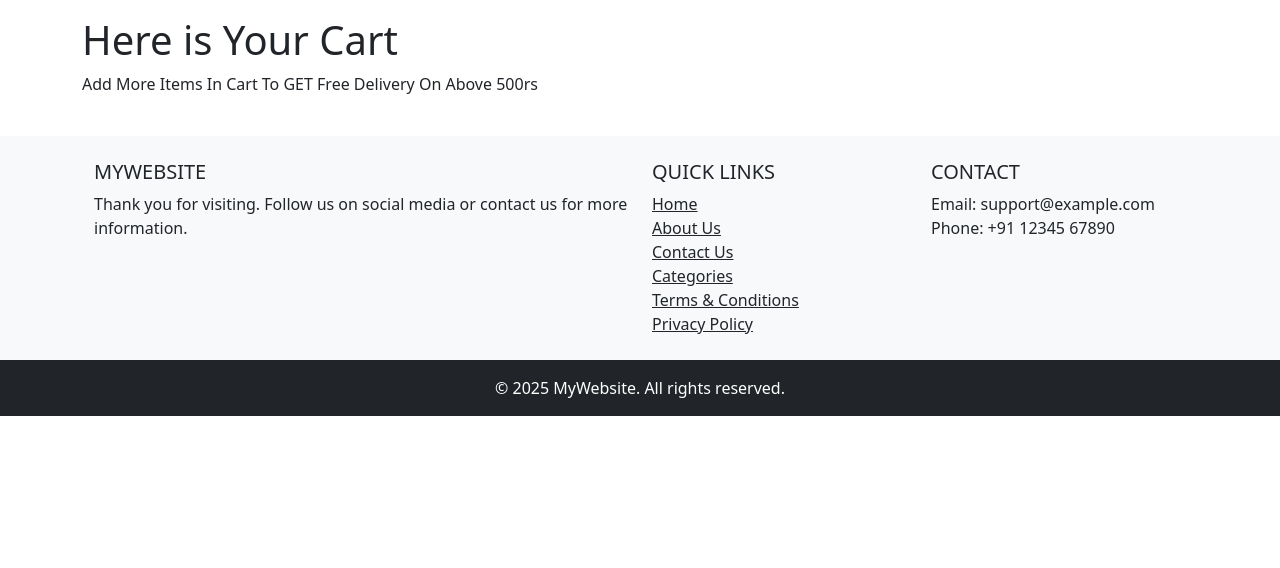
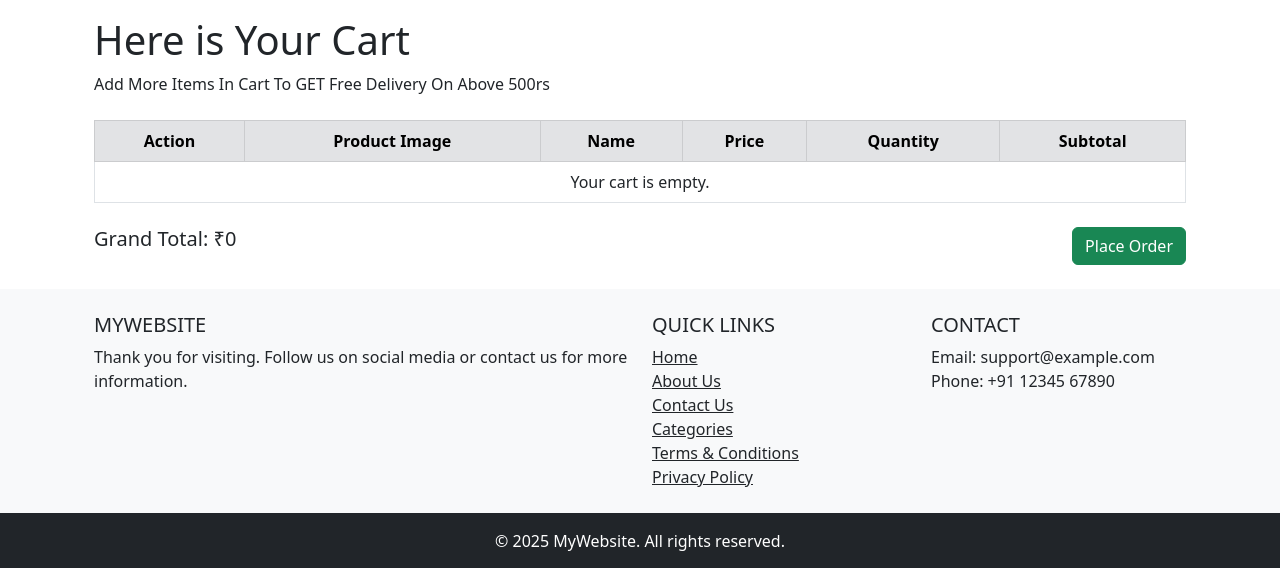
Before and after one commit to RitHub-07/Django-Repo, a Django app: page /cart/ in a window 1280 px wide. Shown: the part 56-624 px from the top of the page. Run offline with Django 5.2, Linux system fonts and the light colour scheme; parts of the project's set-up code (start-up, migrations or seed data) failed here and were passed over.

Commit message:
new files added

```diff
--- a/myproject/first_app/urls.py
+++ b/myproject/first_app/urls.py
@@ -32,4 +32,5 @@ urlpatterns = [
   path('products/<int:category_id>/', categories_product, name='categories_product'),
   path('my-orders/', my_orders, name='my_orders'),
   path('cart/', cart_view, name='cart'),
+  path('cart/remove/<int:item_id>/', remove_from_cart, name='remove_from_cart'),
 ]
--- a/myproject/first_app/views.py
+++ b/myproject/first_app/views.py
@@ -13,7 +13,7 @@ from django.core.exceptions import ValidationError
 import os
 from django.contrib.auth import logout
 from django.shortcuts import render, get_object_or_404, redirect
-from django.urls import reverse
+from django.urls import CartItem
 # from .models import Product
 
 
@@ -264,4 +264,15 @@ def my_orders(request):
     return render(request, 'my_orders.html')
 
 def cart_view(request):
-    return render(request, 'cart.html')
+    cart_items = request.session.get('cart_items', [])
+    for item in cart_items:
+        item['subtotal'] = item['price'] * item['quantity']
+    grand_total = sum(item['subtotal'] for item in cart_items)
+    return render(request, 'cart.html', {'cart_items': cart_items, 'grand_total': grand_total})
+
+def remove_from_cart(request, item_index):
+    cart_items = request.session.get('cart_items', [])
+    if 0 <= item_index < len(cart_items):
+        cart_items.pop(item_index)
+        request.session['cart_items'] = cart_items
+    return redirect('cart_page')
--- a/myproject/templates/cart.html
+++ b/myproject/templates/cart.html
@@ -4,8 +4,55 @@
 {% block title %}Cart Page{% endblock %}
 
 {% block content %}
-<br>
-<br>
-  <h1>Here is Your Cart </h1>
+<div class="container mt-5">
+
+  <h1>Here is Your Cart</h1>
   <p>Add More Items In Cart To GET Free Delivery On Above 500rs</p>
+
+  <table class="table table-bordered text-center mt-4">
+    <thead class="table-secondary">
+      <tr>
+        <th>Action</th>
+        <th>Product Image</th>
+        <th>Name</th>
+        <th>Price</th>
+        <th>Quantity</th>
+        <th>Subtotal</th>
+      </tr>
+    </thead>
+    <tbody>
+      {% for item in cart_items %}
+      <tr>
+        <td>
+          <a href="{% url 'remove_from_cart' item.id %}" class="btn btn-sm btn-danger">Remove</a>
+        </td>
+        <td>
+          <img src="{{ item.product.image.url }}" alt="{{ item.product.name }}" width="50" height="50">
+        </td>
+        <td>{{ item.product.name }}</td>
+        <td>₹{{ item.product.price }}</td>
+        <td>{{ item.quantity }}</td>
+        <td>₹{{ item.subtotal }}</td>
+      </tr>
+      {% empty %}
+      <tr>
+        <td colspan="6">Your cart is empty.</td>
+      </tr>
+      {% endfor %}
+    </tbody>
+  </table>
+
+  <div class="row mt-4">
+    <div class="col-md-6">
+      <h5>Grand Total: ₹{{ grand_total }}</h5>
+    </div>
+    <div class="col-md-6 text-end">
+      <form method="POST" action="{% url 'place_order' %}">
+        {% csrf_token %}
+        <button type="submit" class="btn btn-success">Place Order</button>
+      </form>
+    </div>
+  </div>
+
+</div>
 {% endblock %}
```
Also changed, not shown: myproject/first_app/models.py (+17 -0 lines), myproject/first_app/migrations/0013_category_products_quantity.py (added), myproject/media/product_image/armchair.jpg (added), myproject/media/product_image/fotbal.jpg (added), myproject/media/product_image/frnitr.jpg (added), myproject/statics/images/fotbal.jpg (added).
